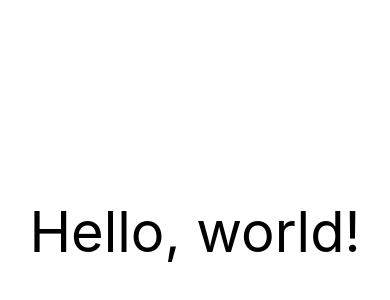
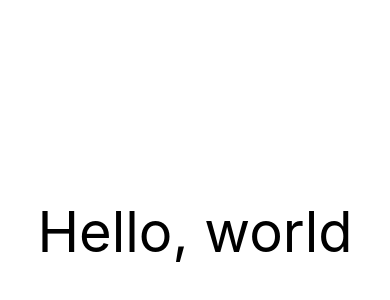
Before and after one commit to aiavci/collab-mobile, a React Native app: screen / in a window 390 px wide. Shown: the part 190-490 px from the top of the page. Built offline with nearby package versions, Linux system fonts and the light colour scheme.

Commit message:
sample push

```diff
--- a/App.js
+++ b/App.js
@@ -11,7 +11,7 @@ export default class App extends React.Component {
     return (
       <View style={{ flex: 1, justifyContent: 'center', alignItems: 'center' }}>
         <Text style={{ fontSize: 56 }}>
-          Hello, world!
+          Hello, world
         </Text>
       </View>
     );
```
